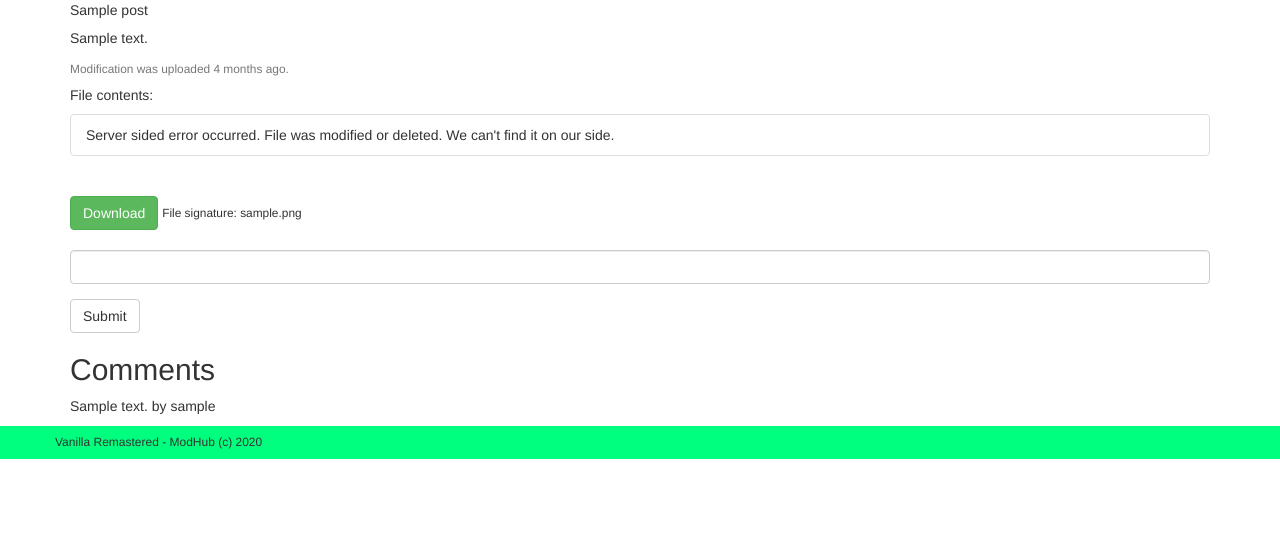
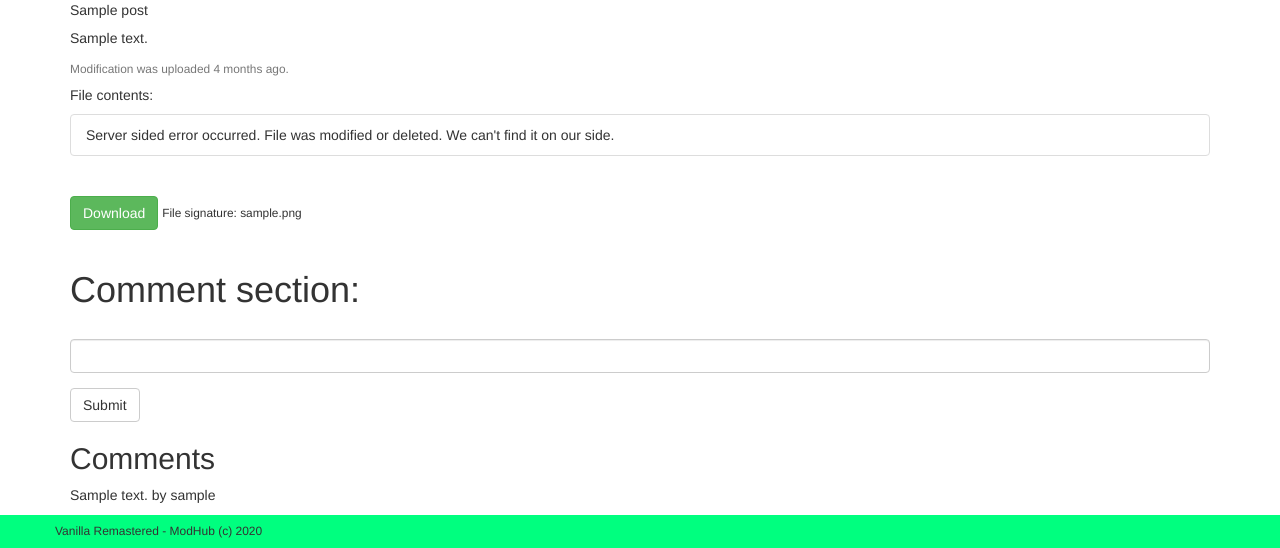
Before and after one commit to pointerboy/ModHub, a Flask app: page /post/1 in a window 1280 px wide. Shown: the part 1415-1963 px from the top of the page. Before the commit the page ends 1874 px from the top, so only its background shows below. Run offline with Flask 2, Linux system fonts and the light colour scheme; a user stored in the database is signed in; tables that the repository leaves empty hold one stand-in row (values such as "Sample post"); grey boxes marked "Sample" are stand-in pictures; some libraries are stand-ins or nearby versions.

Commit message:
minor restyle to comments

```diff
--- a/app/templates/post.html
+++ b/app/templates/post.html
@@ -59,8 +59,11 @@
               </a>
             {% endif %}
         </div>
+      </br>
+    </div>
+      <h1 class="font-weight-light">Comment section:</h1>
 
-        {{ wtf.quick_form(form) }}
+      {{ wtf.quick_form(form) }}
 
          {% if post.comments.count() > 0 %}
                     <h2>Comments</h2>
```
